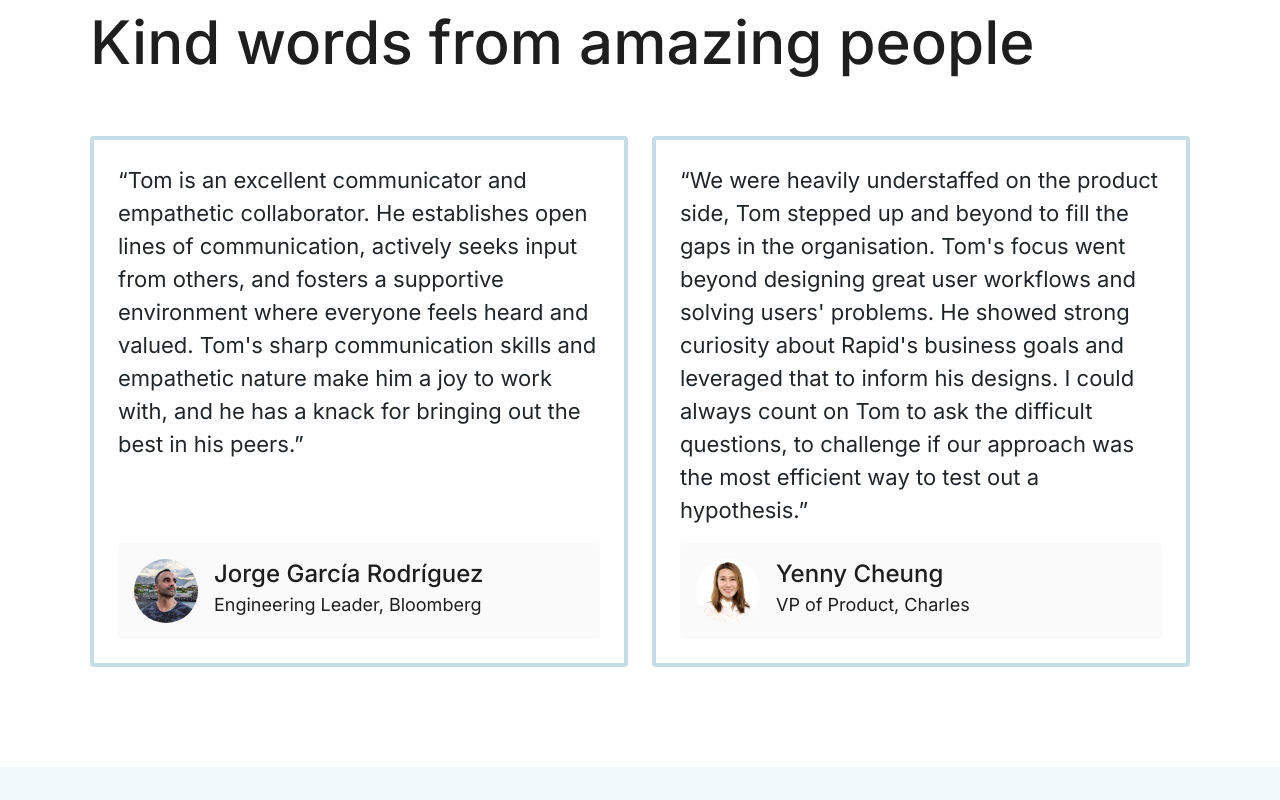
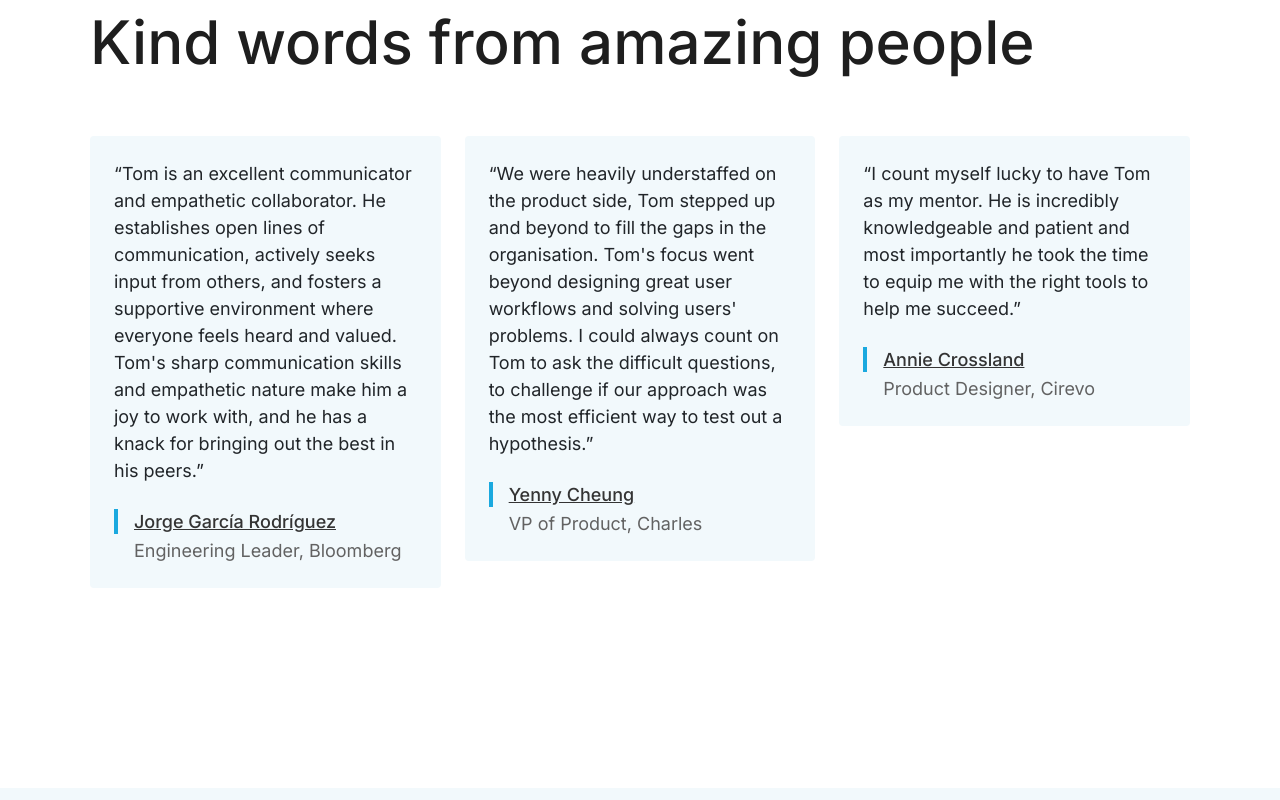
Before and after one commit to ummthomas/tommoore.co.uk, a plain HTML site: page about.html in a window 1280 px wide. Shown: the part 1900-2700 px from the top of the page. Drawn offline with nearby package versions, Linux system fonts and the light colour scheme.

Commit message:
new testimonials

```diff
--- a/about.html
+++ b/about.html
@@ -82,43 +82,45 @@
       </div>
     </div>
 
-    <!-- Testimonial -->
-    <div class="container testimonial-container">
+    <div class="container testimonials-container">
       <div class="row">
-        <div class="col-md-6">
-          <div class="testimonial-card">
-          <p class="body">
+        <div class="col-md-4">
+          <div class="testimonials-card">
+            <p class="caption-regular quote">
               “Tom is an excellent communicator and empathetic collaborator. He establishes open lines of communication, actively seeks input from others, and fosters a supportive environment where everyone feels heard and valued. Tom's sharp communication skills and empathetic nature make him a joy to work with, and he has a knack for bringing out the best in his peers.”
             </p>
-          <a href="https://www.linkedin.com/in/jorgegarciarodriguez/" class="user-container" target="_blank">
-            <img src="resources/images/about/jorge.jpeg" class=""></img>
-            <div class="user-text">
-              <h4 class="subhead">
+            <a href="https://www.linkedin.com/in/jorgegarciarodriguez/" class="link-small" target="_blank">
               Jorge García Rodríguez
-              </h4>
-              <h4 class="caption-regular">
+            </a>
+            <p class="caption-regular role">
               Engineering Leader, Bloomberg
-              </h4>
-            </div>
-          </a>
+            </p>
           </div>
         </div>
-        <div class="col-md-6">
-          <div class="testimonial-card">
-            <p class="body">
-              “We were heavily understaffed on the product side, Tom stepped up and beyond to fill the gaps in the organisation. Tom's focus went beyond designing great user workflows and solving users' problems. He showed strong curiosity about Rapid's business goals and leveraged that to inform his designs. I could always count on Tom to ask the difficult questions, to challenge if our approach was the most efficient way to test out a hypothesis.”
+        <div class="col-md-4">
+          <div class="testimonials-card">
+            <p class="caption-regular quote">
+              “We were heavily understaffed on the product side, Tom stepped up and beyond to fill the gaps in the organisation. Tom's focus went beyond designing great user workflows and solving users' problems. I could always count on Tom to ask the difficult questions, to challenge if our approach was the most efficient way to test out a hypothesis.”
             </p>
-            <a href="https://www.linkedin.com/in/yennycheung/" class="user-container" target="_blank">
-              <img src="resources/images/about/yenny.jpeg" class=""></img>
-              <div class="user-text">
-                <h4 class="subhead">
+            <a href="https://www.linkedin.com/in/yennycheung/" class="link-small" target="_blank">
               Yenny Cheung
-                </h4>
-                <h4 class="caption-regular">
+            </a>
+            <p class="caption-regular role">
               VP of Product, Charles
-                </h4>
+            </p>
           </div>
+        </div>
+        <div class="col-md-4">
+          <div class="testimonials-card">
+            <p class="caption-regular quote">
+              “I count myself lucky to have Tom as my mentor. He is incredibly knowledgeable and patient and most importantly he took the time to equip me with the right tools to help me succeed.”
+            </p>
+            <a href="https://www.linkedin.com/in/andriecrossland/" class="link-small" target="_blank">
+              Annie Crossland
             </a>
+            <p class="caption-regular role">
+              Product Designer, Cirevo
+            </p>
           </div>
         </div>
       </div>
--- a/resources/CSS/styles.css
+++ b/resources/CSS/styles.css
@@ -415,53 +415,36 @@ mark {
   margin-top: 80px;
 }
 
-/* Testimonial */
-.testimonial-container {
-  padding: 0px 50px 100px 50px;
+/* Testimonials */
+.testimonials-container {
+  padding: 0px 50px 200px 50px;
 }
 
-.testimonial-card {
+.testimonials-card {
+  background: var(--bgBlue);
   padding: 24px;
-  border: solid var(--brandLight);
-  border-width: 4px;
   border-radius: 4px;
-  display: flex;
-  justify-content: space-between;
-  flex-direction: column;
-  height: 100%;
 }
 
-.user-container {
-  display: flex;
-  padding: 16px;
-  background: var(--bgGrey);
-  border-radius: 4px;
-  transition: .1s ease-in-out;
+.testimonials-card .link-small  {
+  color: var(--medEmph);
+  border-left: 4px solid var(--brandDark);
+  padding: 2px 0 2px 16px;
+  margin: 0 0 4px 0;
 }
 
-.user-container:hover {
-  opacity: .8;
+.testimonials-card .quote {
+  margin: 0 0 24px 0;
 }
 
-.user-container img {
-  border-radius: 1000px;
-  width: 64px;
-  height: 64px;
+.testimonials-card .role  {
+  color: var(--lowEmph);
+  padding: 0 0 0 20px;
+  margin: 0;
 }
 
-.user-text {
-  display: flex;
-  flex-direction: column;
-  justify-content: center;
-  margin-left: 16px;
-}
-
-.user-text h4 {
-  margin-bottom: 4px;
-}
-
-.user-text p {
-  margin-bottom: 0;
+.testimonials-card a:hover {
+  opacity: .8;
 }
 
 /* Figma embed */
@@ -689,17 +672,14 @@ mark {
     padding: 16px;
   }
   /* About */
-  .testimonial-container {
-    padding: 0px 12px 80px 12px;
+  .testimonials-container {
+    padding: 0px 24px 160px 24px;
   }
-  .testimonial-card {
-    padding: 24px;
-    border: solid var(--brandLight);
-    border-width: 4px;
-    border-radius: 4px;
-    display: block;
-    height: auto;
-    margin: 0 0 16px 0;
+  .testimonials-card {
+    margin-bottom: 24px;
+  }
+  .snug {
+    padding-bottom: 20px;
   }
   .shorter {
     width: 100%;
```
Lines whose indentation alone changed are shown as unchanged.
